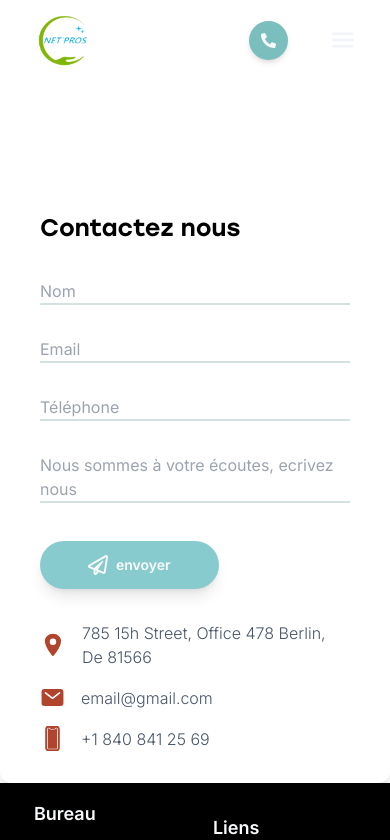
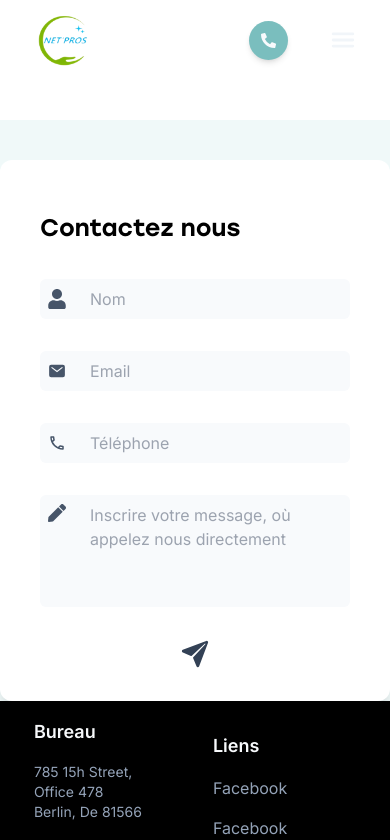
Before and after one commit to netproam/netpro, a Next.js app: page /contact in a window 390 px wide. Shown: the top 840 px of the page. Built offline with nearby package versions, Linux system fonts and the light colour scheme.

Commit message:
version a montrer au client

```diff
--- a/src/components/ContactComponent.tsx
+++ b/src/components/ContactComponent.tsx
@@ -4,6 +4,7 @@
 import { zodResolver } from "@hookform/resolvers/zod"
 import { useForm } from "react-hook-form"
 import { Button } from "@/components/ui/button"
+import {MdOutlinePhone}from "react-icons/md"
 import { Textarea } from "./ui/textarea"
 import {
   Form,
@@ -17,8 +18,8 @@ import {
 import { Input } from "@/components/ui/input"
 
 import * as z from "zod"
-import { IoGlobe, IoLocate, IoLocationSharp, IoMail, IoPhoneLandscape, IoPhonePortrait } from "react-icons/io5"
-import { FaPaperPlane, FaRegPaperPlane } from "react-icons/fa"
+import { IoGlobe, IoLocate, IoLocationSharp, IoMail, IoPaperPlane, IoPhoneLandscape, IoPhonePortrait } from "react-icons/io5"
+import { FaPaperPlane, FaPen, FaRegPaperPlane, FaUser } from "react-icons/fa"
 const formSchema = z.object({
     name: z.string().min(2, {
       message: "Vous devez indiquer un nom",
@@ -58,10 +59,14 @@ const ContactComponent = () => {
               name="name"
               render={({ field }) => (
                 <FormItem>
-                  <FormControl>
+                 <FormControl>
+                    <div className="flex gap-2 items-center bg-slate-50 p-2 rounded-md w-full">
+                    <FaUser size={20} className="text-slate-600"/>
                   <input
-                    className=" outline-none w-full border-b-2 border-b-[#D3E1E0]"
+                    className="  w-full outline-none   bg-transparent
+                     px-4 rounded-md  hover:border-slate-800 duration-500"
                     placeholder="Nom" {...field} />
+                    </div>
                   </FormControl>
 
                   <FormMessage />
@@ -74,9 +79,13 @@ const ContactComponent = () => {
               render={({ field }) => (
                 <FormItem>
                   <FormControl>
+                    <div className="flex gap-2 items-center bg-slate-50 p-2 rounded-md w-full">
+                    <IoMail size={20} className="text-slate-600"/>
                   <input
-                    className=" outline-none w-full border-b-2 border-b-[#D3E1E0]"
+                    className="  w-full outline-none   bg-transparent
+                     px-4 rounded-md  hover:border-slate-800 duration-500"
                     placeholder="Email" {...field} />
+                    </div>
                   </FormControl>
 
                   <FormMessage />
@@ -88,10 +97,14 @@ const ContactComponent = () => {
               name="phoneNumber"
               render={({ field }) => (
                 <FormItem>
-                  <FormControl>
-                    <input
-                    className=" w-full outline-none border-b-2 border-b-[#D3E1E0]"
+                 <FormControl>
+                    <div className="flex gap-2 items-center bg-slate-50 p-2 rounded-md w-full">
+                    <MdOutlinePhone size={20} className="text-slate-600"/>
+                  <input
+                    className="  w-full outline-none   bg-transparent
+                     px-4 rounded-md  hover:border-slate-800 duration-500"
                     placeholder="Téléphone" {...field} />
+                    </div>
                   </FormControl>
 
                   <FormMessage />
@@ -103,39 +116,47 @@ const ContactComponent = () => {
               name="description"
               render={({ field }) => (
                 <FormItem>
-                  <FormControl>
-                    <textarea placeholder="Nous sommes à votre écoutes, ecrivez nous" {...field}
-                    className="resize-none border-b-2  border-b-[#D3E1E0] w-full outline-none  "/>
+
+                 <FormControl>
+                    <div className="flex gap-2   bg-slate-50 p-2 rounded-md w-full">
+                    <FaPen size={20} className="text-slate-600"/>
+                  <textarea rows={4}
+                    className="  w-full outline-none resize-none   bg-transparent
+                     px-4 rounded-md  hover:border-slate-800 duration-500"
+                    placeholder="Inscrire votre message, où appelez nous directement" {...field} />
+                    </div>
                   </FormControl>
 
                   <FormMessage />
                 </FormItem>
               )}
             />
-            <div className="flex w-full ">
-            <Button className="bg-[#88CBCE] gapa-4 flex items-cente
-            r justify-center rounded-full px-12 py-6 font-semibold shadow-lg" type="submit"
-            ><FaRegPaperPlane className="mr-2" size={20}/>envoyer</Button>
+            <div className="flex w-full justify-center ">
+            <button className="w-fit" type="submit"
+            ><IoPaperPlane
+            color="" className=" text-slate-700 duration-500 hover:text-[#88CBCE]" size={30}/></button>
             </div>
-            <div className="flex flex-col w-full font-light text-slate-600  text-lg
+            <div className="flex hidden flex-col w-full font-light text-slate-600  text-lg
              h-fit gap-4  ">
 
-                <div className="flex gap-4 w-full items-center lg:justify-center  ">
-                    <IoLocationSharp size={30} color="#B1442C"/>
-                <p className="w-fit lg:w-full  text-base font-light">785 15h Street, Office 478
+
+                <div className="flex flex-col w-full gap-4 ">
+                <div className="flex gap-4 w-full items-center ">
+                    <IoMail size={25} color="#88CBCE"/>
+                <p className="font  text-base">email@gmail.com</p>
+                </div>
+                <div className="flex gap-4 w-full items-center ">
+                    <IoPhonePortrait size={25} color="#88CBCE"/>
+                <p className="font-light text-base">+1 840 841 25 69</p>
+                </div>
+
+                </div>
+                <div className="flex gap-4 w-full   ">
+                    <IoLocationSharp size={30} color="#88CBCE"/>
+                <p className=" text-base font-light w-1/2 ">785 15h Street, Office 478
 Berlin, De 81566</p>
 
 
-                </div>
-                <div className="flex flex-col lg:flex-row w-full gap-4 ">
-                <div className="flex gap-4 w-full items-center ">
-                    <IoMail size={25} color="#B1442C"/>
-                <p className="font font-light text-base">email@gmail.com</p>
-                </div>
-                <div className="flex gap-4 w-full items-center ">
-                    <IoPhonePortrait size={25} color="#B1442C"/>
-                <p className="font-light text-base">+1 840 841 25 69</p>
-                </div>
                 </div>
           </div>
           </form>
--- a/src/components/section/ContactSection.tsx
+++ b/src/components/section/ContactSection.tsx
@@ -7,7 +7,7 @@ const MapComponent = dynamic(() => import('../MapComponent'), {
   });
 const ContactSection = () => {
   return (
-  <section className="flex   flex-col lg:flex-row w-full pt-10 lg:p-10  brightness-25">
+  <section className="flex   flex-col lg:flex-row w-full pt-10 lg:p-10  brightness-25 bg-[#F0F9F9]">
     <div className="w-full hidden lg:flex flex-col gap-4   h-full   justify-center   ">
 
         <div className=" w-full  gap-4 flex flex-col text-center lg:text-start py-10">
--- a/src/components/section/ServicesSection.tsx
+++ b/src/components/section/ServicesSection.tsx
@@ -27,7 +27,7 @@ const ServicesSection = () => {
     }]
     const allDataDisplay=allServices.map((e)=>{
        return <div
-       className="flex  justify-center lg:w-1/4"
+       className="flex  flex-col w-full justify-start"
        key={v4()}>
 
         <ServiceComponent title={e.titre}>
@@ -40,7 +40,7 @@ const ServicesSection = () => {
         </div>
     })
   return (
-   <section className="w-full h-fit bg-[#F0F9F9] py-20
+   <section className="w-screen h-fit bg-[#F0F9F9] py-20
     flex flex-col justify-center items-center  gap-10  lg:px-10">
 
 <div className="flex flex-col lg:flex-row justify-between gap-10 lg:gap-0">
@@ -55,7 +55,7 @@ const ServicesSection = () => {
 <div>
 
 </div>
-<div className=" grid grid-cols-2 flex-wrap    w-full lg:justify-center
+<div className=" grid grid-cols-2     w-screen lg:justify-center
 gap-10  lg:gap-0 divided-none lg:flex lg:divide-x-[1px] divide-slate-300 ">
 {allDataDisplay}
 </div>
--- a/src/components/section/TestimonialSection.tsx
+++ b/src/components/section/TestimonialSection.tsx
@@ -35,7 +35,7 @@ url:`https://www.pexels.com/fr-fr/photo/femme-en-rouge-a-manches-longues-tenant-
     })
   return (
    <section className=" h-[500px] bg-gradient-to-b pt-10
-from-[#F0F9F9] to-slate-white w-screen overflow-hidden
+from-[#F0F9F9] to-[#F0F9F9]  w-screen overflow-hidden
     flex flex-col gap-2 justify-center items-center">
 <p className="font-semibold text-3xl leading-relaxed  text-center lg:w-fit lg:text-5xl tracking-tighter">Ils nous ont fait confiance</p>
 <div className=" w-screen pt-8 overflow-x-scroll h-full">
--- a/src/components/services/ServiceComponent.tsx
+++ b/src/components/services/ServiceComponent.tsx
@@ -19,7 +19,9 @@ const ServiceComponent = ({title,children}:ServiceComponentProps) => {
     const isTabletOrMobile = useMediaQuery({ query: '(max-width: 804px)' })
 console.log(isTabletOrMobile)
   return (
-   <motion.div  className="flex p-4 flex-col gap-4 cursor-pointer  items-center justify-center w-fit"
+   <motion.div  className="flex
+    flex-col gap-4 cursor-pointer  items-center
+    justify-center lg:items-center lg:justify-start w-full"
   onHoverStart={async()=>{
    setIsAnime(`#childrenHolder`,{color:"black"},{duration:1})
 setIsAnime(`#containerTest`,{x:[null,0]},{duration:0.5})
@@ -50,23 +52,24 @@ else {
 }}
 
   >
-    <div  className={`text-[#88CBCE] w-20 lg:w-28 `} id={"childrenHolder"}>
+    <div  className={`text-[#88CBCE] lg:justify-start
+     w-20 lg:w-fit  flex items-center justify-center `} id={"childrenHolder"}>
 {children}
 </div>
-<h2 className="font-semibold  whitespace-nowrap self-center">{title}</h2>
+<h2 className="font-semibold  whitespace-nowrap  self-center  ">{title}</h2>
 
 <motion.div
 layout
-className="flex justify-start overflow-hidden ">
+className="flex justify-start  overflow-hidden ">
     <motion.div
     initial={{x:-100}}
     id="containerTest"
 
-    className="flex gap-4 w-full ">
-    <motion.p  className="font-semibold text-sm  whitespace-nowrap"
+    className="flex gap-4 w-full relative z-50 ">
+    <motion.p  className="font-semibold text-xs lg:text-sm  whitespace-nowrap"
 
     id={`explores`}>{`Découvrir plus`}</motion.p>
-        <FaArrowRight id="arrowRight" size={20} className="relative"/>
+        <FaArrowRight id="arrowRight" size={15} className="relative inset-x-3"/>
 
     </motion.div>
 </motion.div>
```
